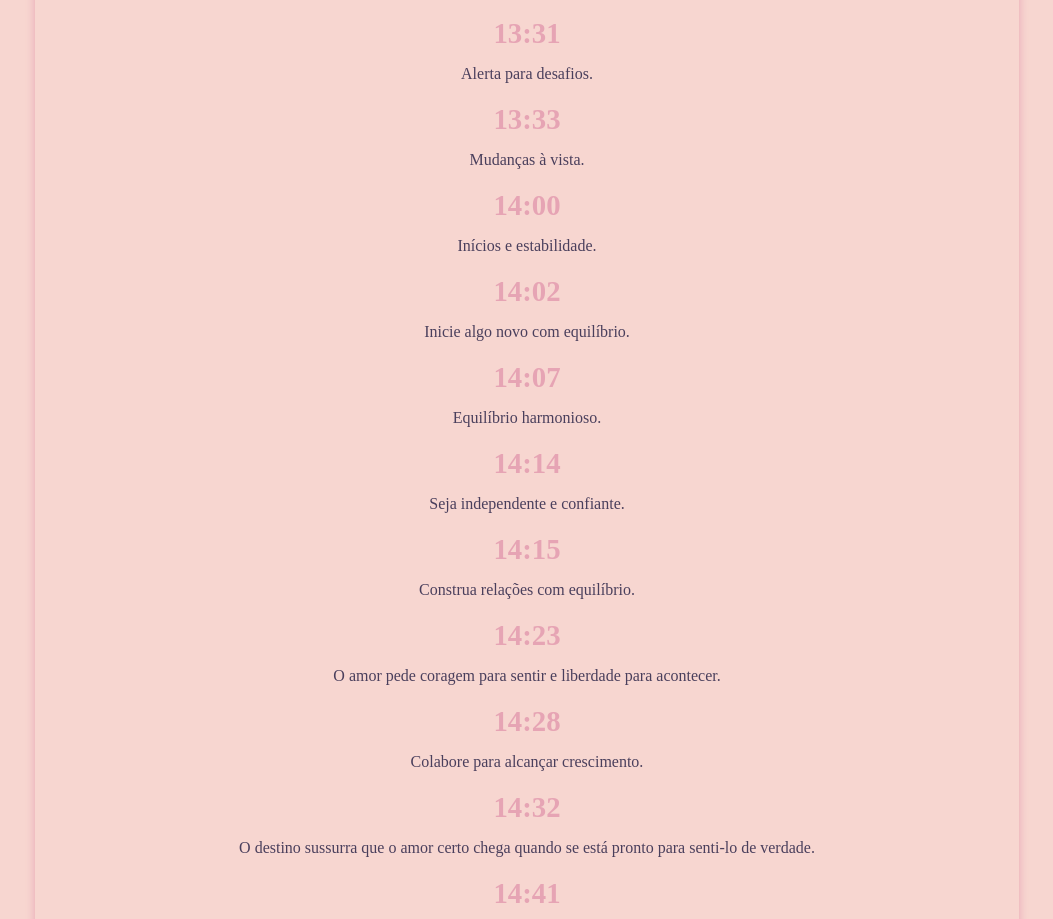
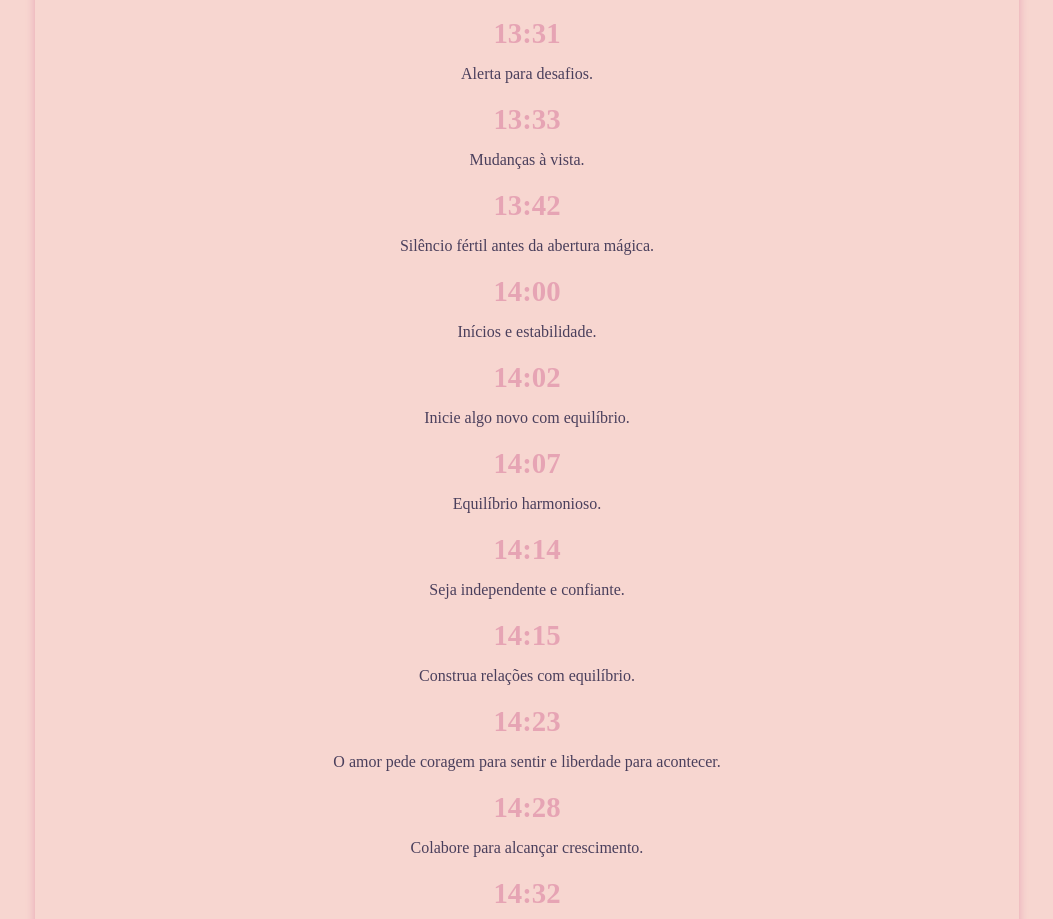
Before and after one commit to alexxanorafa/Alquimia-dos-Sentimentos, a plain HTML site: page index.html in a window 1280 px wide. Shown: the part 9621-10540 px from the top of the page, without its empty margins (113-1166 px from the left). Drawn offline with Linux system fonts and the light colour scheme.

```diff
--- a/index.html
+++ b/index.html
@@ -419,6 +419,9 @@
       <h2 id="13:33" class="current-time">13:33</h2>
       <p>Mudanças à vista.</p>
 
+      <h2 id="13:42" class="current-time">13:42</h2>
+      <p>Silêncio fértil antes da abertura mágica.</p>
+
       <h2 id="14:00" class="current-time">14:00</h2>
       <p>Inícios e estabilidade.</p>
 
```
